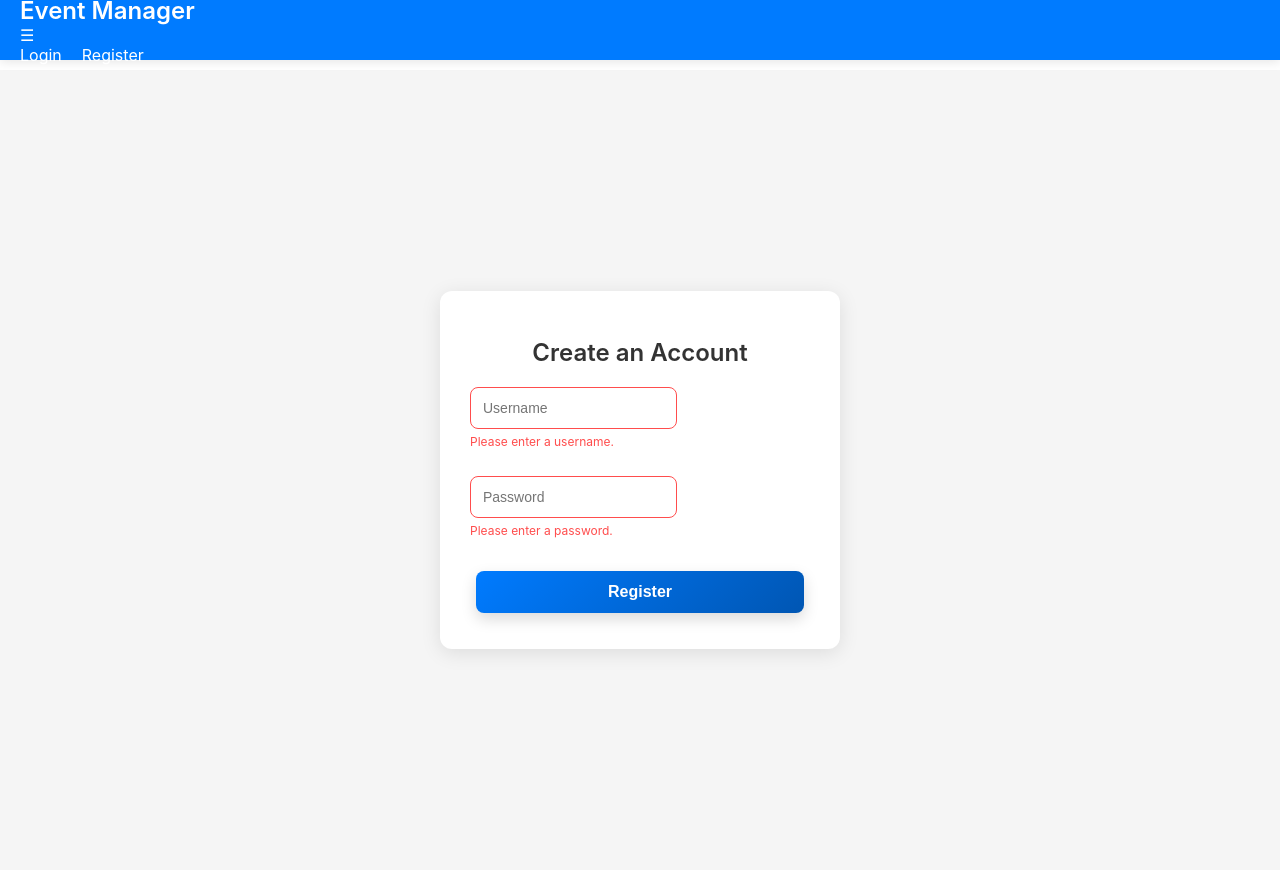
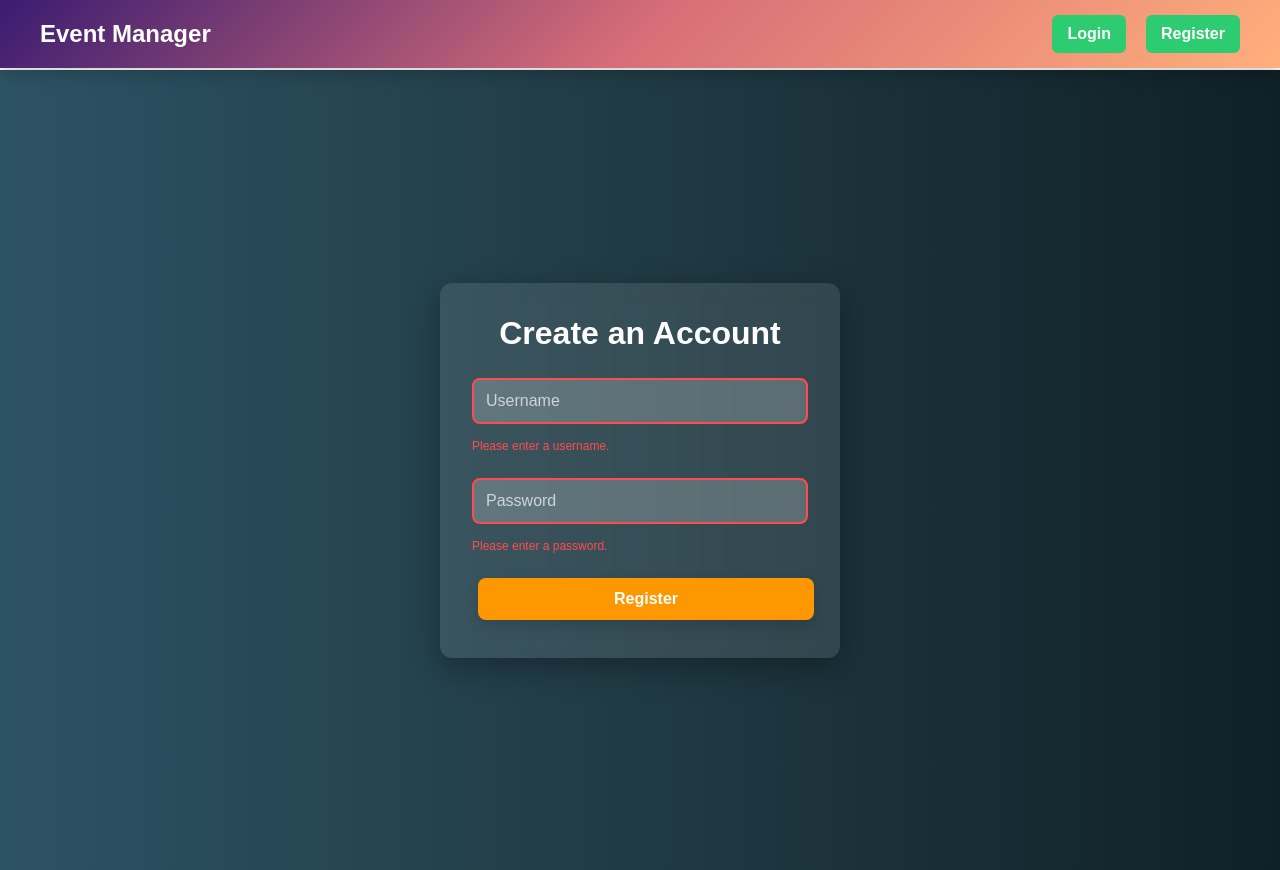
Before and after one commit to niteen-codes/Event-Management-App, a React (Create React App) app in the folder frontend/: page /register in a window 1280 px wide. Built offline with nearby package versions, Linux system fonts and the light colour scheme.

Commit message:
Updated styles for Navbar, Login, and Register pages

```diff
--- a/frontend/src/components/Navbar.css
+++ b/frontend/src/components/Navbar.css
@@ -1,66 +1,148 @@
-/* Navbar.css */
+/* General Navbar Styles */
 .navbar {
-  height: 60px;
-  display: flex;
-  align-items: center;
-  justify-content: space-between;
-  background: #007bff;
-  color: #fff;
-  box-shadow: 0 2px 10px rgba(0, 0, 0, 0.1);
+  background: linear-gradient(135deg, #3a1c71, #d76d77, #ffaf7b); /* Event-themed gradient */
+  padding: 15px 30px;
+  box-shadow: 0 5px 15px rgba(0, 0, 0, 0.2);
   position: fixed;
+  width: 100%;
   top: 0;
   left: 0;
-  right: 0;
   z-index: 1000;
-  padding: 0 20px;
+  transition: all 0.3s ease-in-out;
 }
 
+/* Navbar Container */
+.navbar-container {
+  display: flex;
+  justify-content: space-between;
+  align-items: center;
+  max-width: 1200px;
+  margin: 0 auto;
+}
+
+/* Navbar Logo */
 .navbar-logo {
   font-size: 24px;
-  font-weight: 600;
-  color: #fff;
+  font-weight: bold;
+  color: #ffffff;
   text-decoration: none;
+  transition: color 0.3s ease-in-out;
 }
 
+.navbar-logo:hover {
+  color: #ffdd57; /* Highlight effect */
+}
+
+/* Navbar Links */
 .navbar-links {
   display: flex;
+  list-style: none;
   gap: 20px;
-  list-style: none;
-  margin: 0;
-  padding: 0;
 }
 
 .navbar-link {
-  color: #fff;
+  color: #ffffff;
   text-decoration: none;
-  font-size: 16px;
-  transition: opacity 0.3s ease;
+  font-size: 18px;
+  transition: all 0.3s ease-in-out;
 }
 
 .navbar-link:hover {
-  opacity: 0.8;
+  color: #ffdd57;
+  transform: scale(1.1);
 }
 
+/* Buttons */
 .navbar-button {
-  background: transparent;
+  background: #ff4d4d; /* Logout button in red */
   border: none;
-  color: #fff;
+  color: white;
+  padding: 10px 15px;
   font-size: 16px;
   cursor: pointer;
-  transition: opacity 0.3s ease;
+  border-radius: 6px;
+  transition: all 0.3s ease-in-out;
 }
 
 .navbar-button:hover {
-  opacity: 0.8;
+  background: #cc0000;
+  transform: scale(1.05);
+}
+
+/* Login and Register Button Colors */
+.navbar-links a[href="/login"],
+.navbar-links a[href="/register"] {
+  background: #2ecc71; /* Green for login/register */
+  padding: 8px 15px;
+  border-radius: 6px;
+  transition: all 0.3s ease-in-out;
+}
+
+.navbar-links a[href="/login"]:hover,
+.navbar-links a[href="/register"]:hover {
+  background: #27ae60;
+}
+
+/* Mobile Menu Icon */
+.menu-icon {
+  font-size: 24px;
+  color: #ffffff;
+  display: none;
+  cursor: pointer;
 }
 
 /* Responsive Design */
 @media (max-width: 768px) {
+  .menu-icon {
+    display: block;
+  }
+
   .navbar-links {
     display: none;
+    flex-direction: column;
+    position: absolute;
+    top: 60px;
+    right: 20px;
+    background: rgba(255, 255, 255, 0.15);
+    backdrop-filter: blur(10px);
+    padding: 15px;
+    border-radius: 10px;
+    box-shadow: 0 5px 15px rgba(0, 0, 0, 0.2);
   }
 
-  .navbar-logo {
-    font-size: 20px;
+  .navbar-links.active {
+    display: flex;
+  }
+
+  .navbar-link,
+  .navbar-button {
+    font-size: 16px;
+    padding: 10px;
   }
 }
+
+body{
+  padding: 0px;
+}
+
+
+/* Login and Register Button Styles */
+.navbar-links a[href="/login"],
+.navbar-links a[href="/register"] {
+  background: #2ecc71; /* Green for login/register */
+  padding: 10px 15px; /* Same as the logout button */
+  border-radius: 6px;
+  font-size: 16px; /* Same as the logout button */
+  font-weight: bold;
+  color: white;
+  text-align: center;
+  text-decoration: none;
+  display: inline-block; /* Ensures button-like appearance */
+  transition: all 0.3s ease-in-out;
+}
+
+.navbar-links a[href="/login"]:hover,
+.navbar-links a[href="/register"]:hover {
+  background: #27ae60;
+  transform: scale(1.05);
+}
--- a/frontend/src/pages/Login.css
+++ b/frontend/src/pages/Login.css
@@ -1,90 +1,129 @@
-/* Login.css */
+/* General Login Form Styles */
 .login-container {
   display: flex;
   justify-content: center;
   align-items: center;
-  min-height: 100vh;
-  background: #f5f5f5;
+  height: 100vh;
+  background: linear-gradient(135deg, #007bff, #0056b3);
+  animation: fadeIn 0.6s ease-in-out;
 }
 
 .login-box {
-  background: #ffffff;
-  padding: 30px;
+  width: 350px;
+  background: white;
+  padding: 20px;
   border-radius: 12px;
-  box-shadow: 0 4px 20px rgba(0, 0, 0, 0.1);
-  max-width: 400px;
-  width: 100%;
+  box-shadow: 0 5px 15px rgba(0, 0, 0, 0.2);
+  text-align: center;
+  animation: slideIn 0.6s ease-in-out;
 }
 
 .login-title {
   font-size: 24px;
-  font-weight: 600;
+  font-weight: bold;
   color: #333;
   margin-bottom: 20px;
-  text-align: center;
 }
 
-.login-form {
-  display: flex;
-  flex-direction: column;
-  gap: 15px;
+/* Input Fields */
+.input-group {
+  margin-bottom: 15px;
+  position: relative;
 }
 
 .login-input {
+  width: 100%;
   padding: 12px;
-  border: 1px solid #ddd;
+  border: none;
   border-radius: 8px;
-  font-size: 14px;
-  transition: border-color 0.3s ease;
+  background: #f8f9fa;
+  font-size: 16px;
+  box-shadow: inset 0 0 5px rgba(0, 0, 0, 0.1);
+  transition: 0.3s;
 }
 
 .login-input:focus {
-  border-color: #007bff;
   outline: none;
+  border: 2px solid #007bff;
+  box-shadow: 0 0 10px rgba(0, 123, 255, 0.3);
+}
+
+/* Error Styles */
+.input-error {
+  border: 2px solid red;
 }
 
 .error-message {
-  color: #ff4d4d;
+  color: red;
   font-size: 12px;
   margin-top: 5px;
+  animation: fadeIn 0.5s;
 }
 
-.login-button {
+/* Buttons */
+.login-button, .guest-login-button {
+  width: 100%;
   padding: 12px;
   background: linear-gradient(135deg, #007bff, #0056b3);
-  color: #fff;
+  color: white;
   border: none;
+  font-size: 18px;
+  font-weight: bold;
   border-radius: 8px;
-  font-size: 16px;
-  font-weight: 600;
   cursor: pointer;
-  transition: background 0.3s ease;
+  transition: all 0.3s;
 }
 
-.login-button:hover {
-  background: linear-gradient(135deg, #0056b3, #007bff);
+.login-button:hover, .guest-login-button:hover {
+  background: linear-gradient(135deg, #0056b3, #004494);
+  box-shadow: 0 4px 10px rgba(0, 91, 187, 0.4);
+  transform: translateY(-2px);
 }
 
-.guest-login-button {
-  width: 100%;
-  padding: 12px;
-  background: #28a745;
-  color: #fff;
-  border: none;
-  border-radius: 8px;
-  font-size: 16px;
-  font-weight: 600;
-  cursor: pointer;
-  transition: background 0.3s ease;
-}
-
-.guest-login-button:hover {
-  background: #218838;
+.login-button:disabled {
+  background: #ccc;
+  cursor: not-allowed;
 }
 
 /* Responsive Design */
 @media (max-width: 768px) {
   .login-box {
-    padding: 20px;
+    width: 90%;
+    padding: 15px;
+  }
+  .login-input {
+    font-size: 14px;
+    padding: 10px;
+  }
+  .login-button, .guest-login-button {
+    font-size: 16px;
+    padding: 10px;
   }
 }
+
+@media (max-width: 480px) {
+  .login-title {
+    font-size: 20px;
+  }
+  .login-button, .guest-login-button {
+    font-size: 14px;
+    padding: 8px;
+  }
+}
+
+/* Animations */
+@keyframes fadeIn {
+  from { opacity: 0; }
+  to { opacity: 1; }
+}
+
+@keyframes slideIn {
+  from {
+    opacity: 0;
+    transform: translateY(-20px);
+  }
+  to {
+    opacity: 1;
+    transform: translateY(0);
+  }
+}
--- a/frontend/src/pages/Register.css
+++ b/frontend/src/pages/Register.css
@@ -1,73 +1,115 @@
-/* Register.css */
+/* General Styles */
+* {
+  margin: 0;
+  padding: 0;
+  box-sizing: border-box;
+  font-family: "Poppins", sans-serif;
+}
+
 .register-container {
   display: flex;
   justify-content: center;
   align-items: center;
-  min-height: 100vh;
-  background: #f5f5f5;
+  height: 100vh;
+  background: linear-gradient(to right, #2c5364, #203a43, #0f2027);
 }
 
 .register-box {
-  background: #ffffff;
-  padding: 30px;
+  background: rgba(255, 255, 255, 0.1);
+  backdrop-filter: blur(10px);
+  padding: 2rem;
   border-radius: 12px;
-  box-shadow: 0 4px 20px rgba(0, 0, 0, 0.1);
+  box-shadow: 0px 10px 30px rgba(0, 0, 0, 0.3);
+  text-align: center;
+  width: 100%;
   max-width: 400px;
-  width: 100%;
+  transition: transform 0.3s ease-in-out;
 }
 
-.register-title {
-  font-size: 24px;
-  font-weight: 600;
-  color: #333;
-  margin-bottom: 20px;
-  text-align: center;
+.register-box:hover {
+  transform: translateY(-5px);
 }
 
-.register-form {
-  display: flex;
-  flex-direction: column;
-  gap: 15px;
+/* Title */
+.register-title {
+  font-size: 2rem;
+  color: #fff;
+  margin-bottom: 1rem;
+  font-weight: bold;
 }
 
+/* Input Fields */
 .register-input {
+  width: 100%;
   padding: 12px;
-  border: 1px solid #ddd;
+  margin: 10px 0;
+  border: none;
   border-radius: 8px;
-  font-size: 14px;
-  transition: border-color 0.3s ease;
+  font-size: 1rem;
+  transition: 0.3s;
+  background: rgba(255, 255, 255, 0.2);
+  color: white;
+}
+
+.register-input::placeholder {
+  color: rgba(255, 255, 255, 0.7);
 }
 
 .register-input:focus {
-  border-color: #007bff;
   outline: none;
+  box-shadow: 0px 0px 10px rgba(255, 255, 255, 0.3);
+  background: rgba(255, 255, 255, 0.3);
 }
 
-.error-message {
-  color: #ff4d4d;
-  font-size: 12px;
-  margin-top: 5px;
-}
-
+/* Register Button */
 .register-button {
+  width: 100%;
   padding: 12px;
-  background: linear-gradient(135deg, #007bff, #0056b3);
-  color: #fff;
+  margin-top: 10px;
   border: none;
   border-radius: 8px;
-  font-size: 16px;
-  font-weight: 600;
+  font-size: 1rem;
   cursor: pointer;
-  transition: background 0.3s ease;
+  font-weight: bold;
+  transition: 0.3s;
+  background: #ff8c00;
+  color: white;
 }
 
 .register-button:hover {
-  background: linear-gradient(135deg, #0056b3, #007bff);
+  background: #e07b00;
 }
 
 /* Responsive Design */
 @media (max-width: 768px) {
   .register-box {
-    padding: 20px;
+    padding: 1.5rem;
+    width: 90%;
+  }
+  .register-title {
+    font-size: 1.8rem;
   }
 }
+
+.error-message {
+  color: red;
+  font-size: 14px;
+  margin-top: 5px;
+}
+
+.input-error {
+  border: 1px solid red;
+}
+
+/* Error Message */
+.error-message {
+  color: #ff4d4d;
+  font-size: 0.9rem;
+  margin-top: 5px;
+  text-align: left;
+}
+
+/* Highlight input fields with errors */
+.input-error {
+  border: 2px solid #ff4d4d !important;
+}
```
